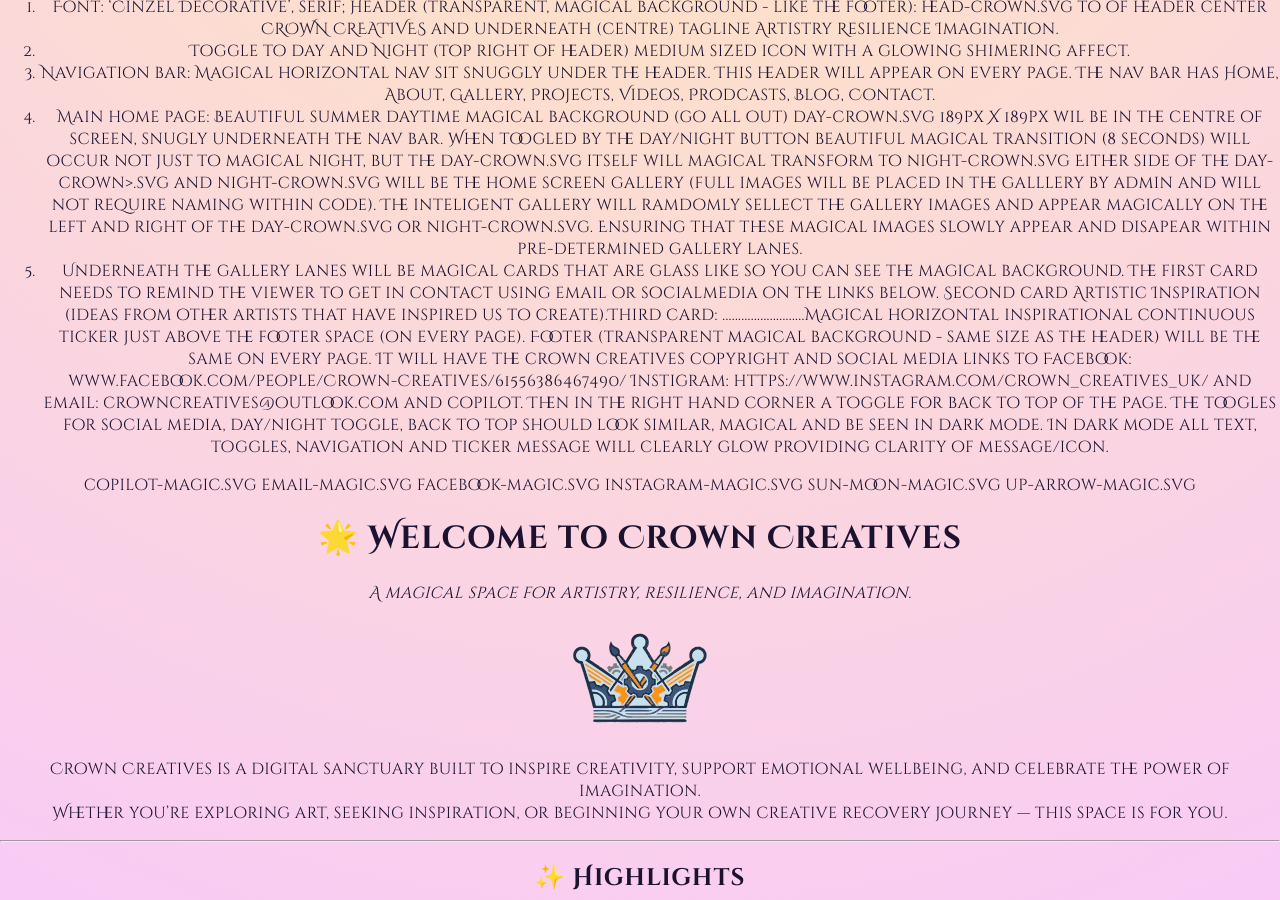
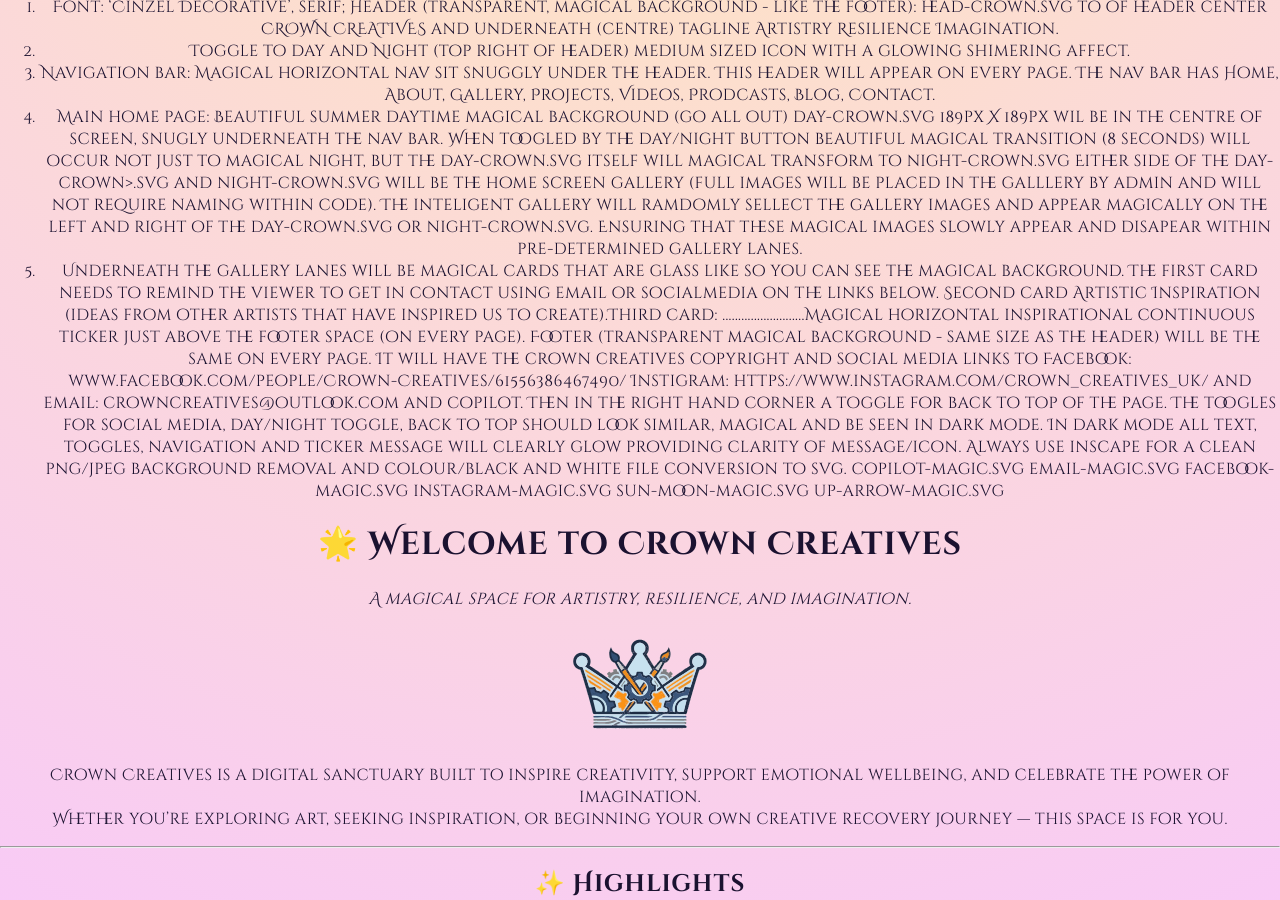
Before and after one commit to PmR76/crown-creatives-v2, a Jekyll site: the page built from PLAN.md, in a window 1280 px wide and 900 px high, scrolled down 441 px. Built offline with Jekyll 4.4.1, drawn with Linux system fonts in a browser that asks for light colours; our own code applies the rules of GitHub Pages for plain Markdown files.

Commit message:
Update PLAN.md

```diff
--- a/PLAN.md
+++ b/PLAN.md
@@ -12,7 +12,7 @@ magical images slowly appear and disapear within pre-determined gallery lanes.
 below. Second card Artistic Inspiration (ideas from other artists that have inspired us to create).Third card: ..........................Magical horizontal inspirational continuous ticker just above the footer space (on every page). Footer (transparent magical background - same size as the header) will be the same on every page. It will have the crown creatives copyright and social media links to
 Facebook:   www.facebook.com/people/Crown-Creatives/61556386467490/ Instigram: https://www.instagram.com/crown_creatives_uk/ and email: crowncreatives@outlook.com and copilot.
 Then in the right hand corner a toggle for back to top of the page. The toogles for social media, day/night toggle, back to top should look similar, magical and be seen in dark mode. In dark mode all text, toggles, navigation and ticker message will clearly glow providing clarity of message/icon.
-
+Always use inscape for a clean png/jpeg background removal and colour/black and white file conversion to svg.
 copilot-magic.svg
 email-magic.svg
 facebook-magic.svg
```
